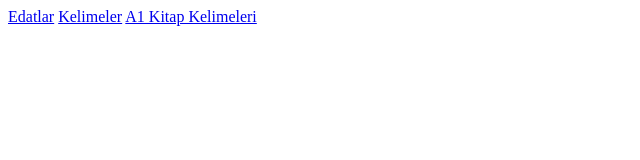
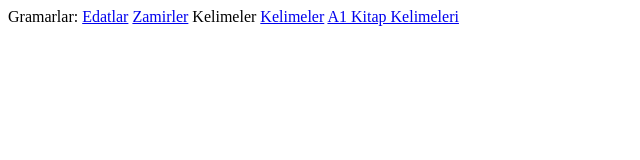
Before and after one commit to tolgabagcii/goethea1, a plain HTML site: page index.html in a window 1280 px wide. Shown: the whole page, without its empty margins (0-640 px from the left). Drawn offline with Linux system fonts and the light colour scheme.

Commit message:
Update index.html

```diff
--- a/index.html
+++ b/index.html
@@ -6,9 +6,12 @@
     <title>Document</title>
 </head>
 <body>
+    Gramarlar:
     <a href="edatlar.html">Edatlar</a>
+    <a href="zamirler.html">Zamirler</a>
+    Kelimeler
     <a href="words.html">Kelimeler</a>
-    <a href=" A1 kitap.html">A1 Kitap Kelimeleri</a>
+    <a href="A1 kitap.html">A1 Kitap Kelimeleri</a>
 
 </body>
 </html>
```
